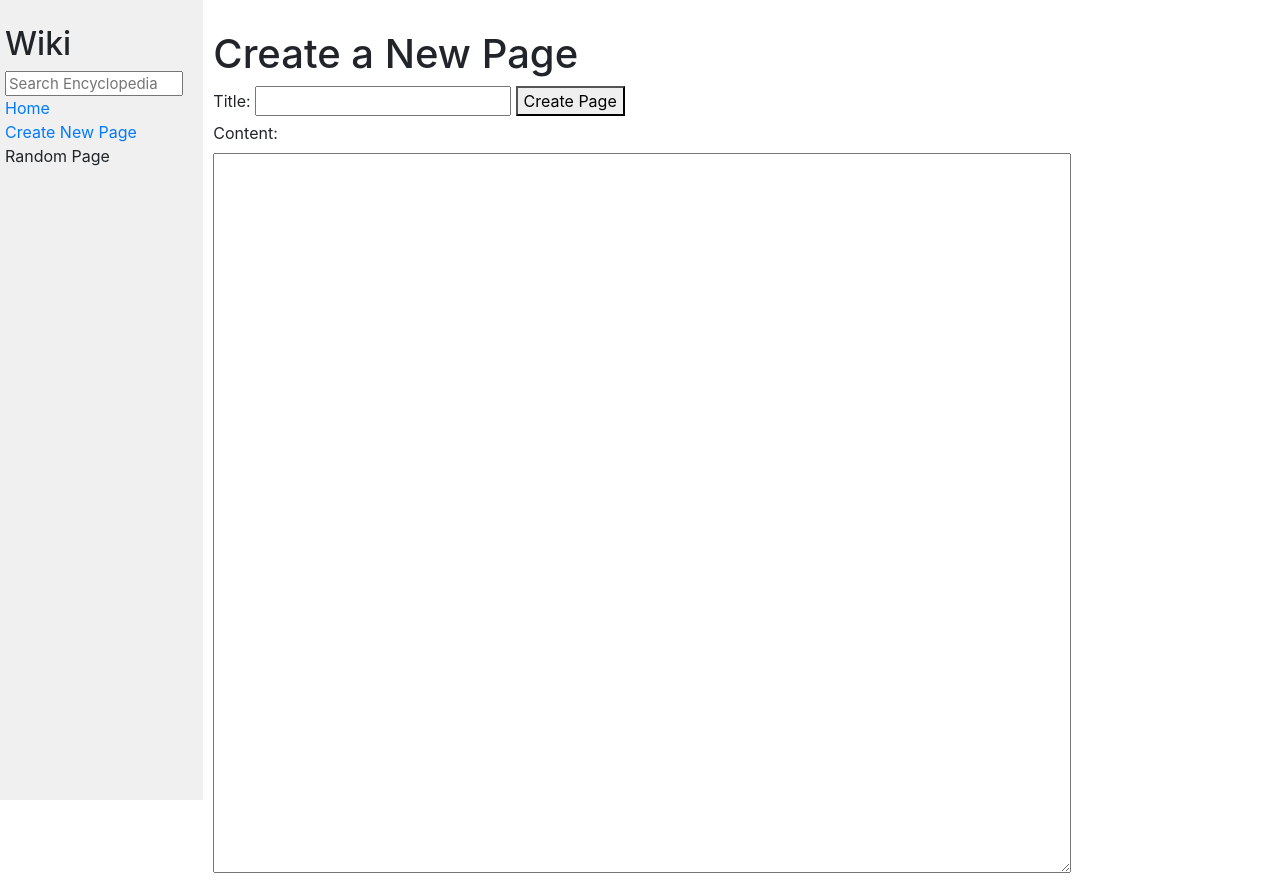
After one commit to TAsamidinov/wiki, a Django app: page /new_page/ in a window 1280 px wide. The commit adds this page. Run offline with Django 3.2, Linux system fonts and the light colour scheme; some libraries are stand-ins or nearby versions.

Commit message:
"Create new page" created

```diff
--- a/encyclopedia/templates/encyclopedia/layout.html
+++ b/encyclopedia/templates/encyclopedia/layout.html
@@ -19,7 +19,7 @@
                     <a href="{% url 'index' %}">Home</a>
                 </div>
                 <div>
-                    Create New Page
+                    <a href="{% url 'new_page' %}">Create New Page</a>
                 </div>
                 <div>
                     Random Page
--- /dev/null
+++ b/encyclopedia/templates/encyclopedia/new_page.html
@@ -0,0 +1,24 @@
+{% extends "encyclopedia/layout.html" %}
+
+{% block title %}
+    New Page
+{% endblock %}
+
+{% block body %}
+    <h1>Create a New Page</h1>
+
+    <form action="{% url 'new_page' %}" method="post">
+        {% csrf_token %}
+        <label for="title">Title:</label>
+        <input type="text" id="title" name="title" required>
+        <button type="submit">Create Page</button>
+        <br>
+        <label for="content">Content:</label>
+        <br>
+        <textarea id="content" name="content" required></textarea>
+    </form>
+
+    {% if error %}
+        <p style="color: red;">{{ error }}</p>
+    {% endif %}
+{% endblock %}
--- a/encyclopedia/urls.py
+++ b/encyclopedia/urls.py
@@ -5,5 +5,6 @@ from . import views
 urlpatterns = [
     path("", views.index, name="index"),
     path("search/", views.search, name="search"),
-    path("wiki/<str:title>", views.entry, name="entry")
+    path("wiki/<str:title>", views.entry, name="entry"),
+    path("new_page/", views.new_page, name="new_page"),
 ]
--- a/encyclopedia/views.py
+++ b/encyclopedia/views.py
@@ -39,3 +39,20 @@ def search (request):
             "title": query,
             "content": content
         })
+
+def new_page (request):
+    if request.method == "POST":
+        title = request.POST.get("title")
+        content = request.POST.get("content")
+
+        if util.get_entry(title) is not None:
+            return render(request, "encyclopedia/error.html", {
+                "message": "Entry already exists."
+            })
+
+        util.save_entry(title, content)
+        return render(request, "encyclopedia/entry.html", {
+            "title": title,
+            "content": markdown2.markdown(content)
+        })
+    return render (request, "encyclopedia/new_page.html")
```
Also changed, not shown: entries/Jyrgalbek.md (added, +1 -0 lines), entries/North American University.md (added, +52 -0 lines), entries/Temirlan.md (added, +3 -0 lines).
